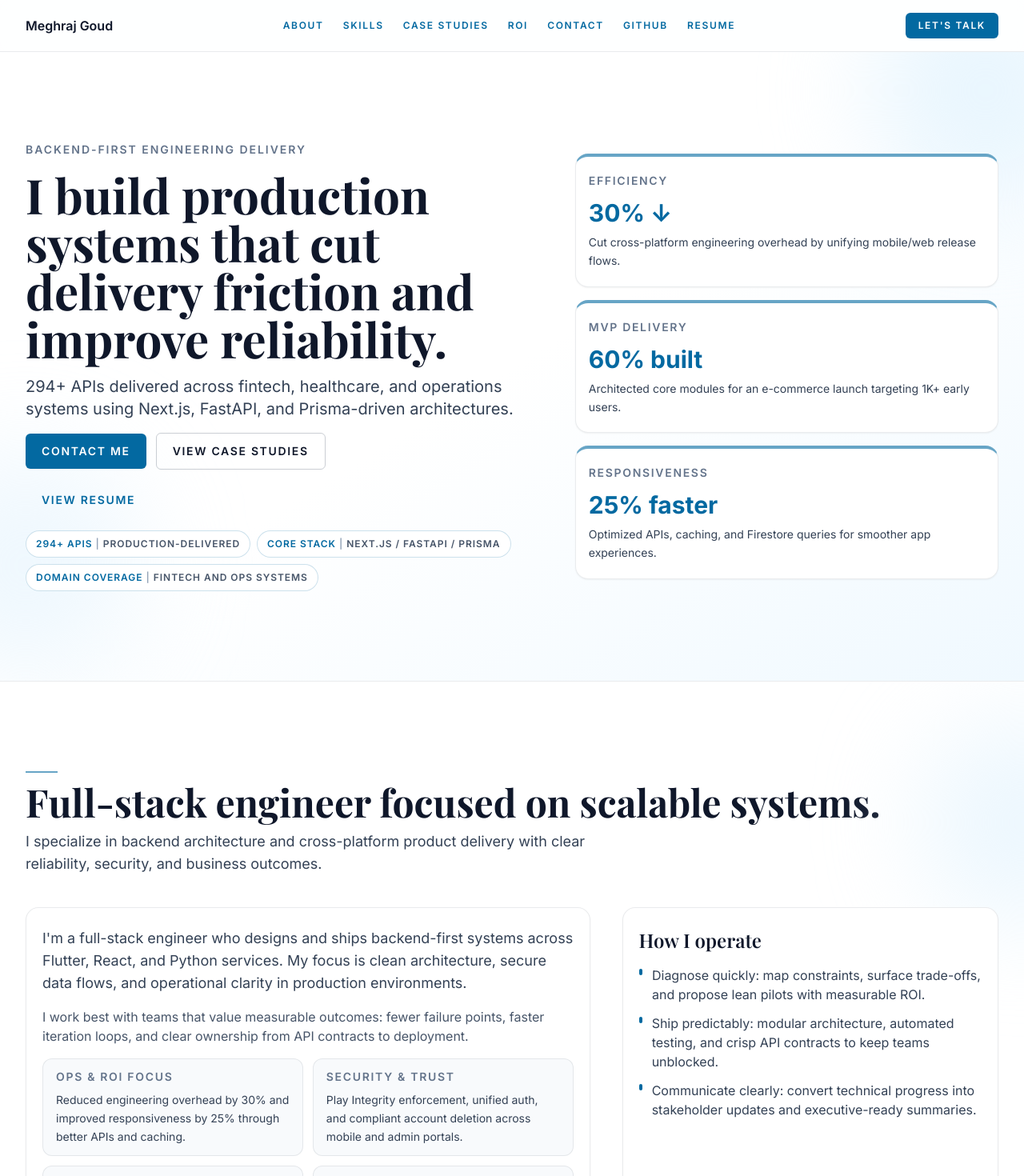
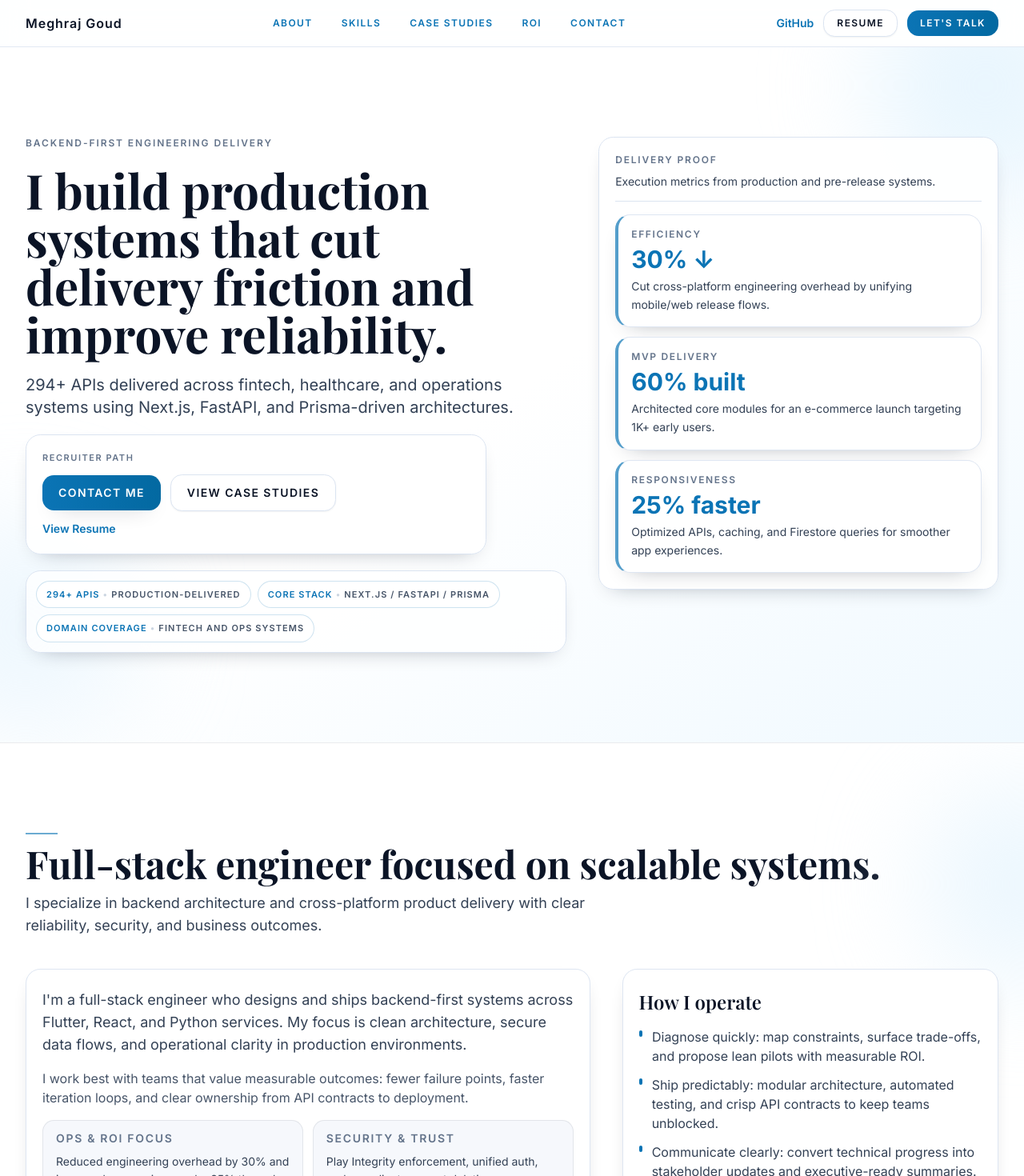
Before and after one commit to MeghrajGoudThigulla/meghraj-portfolio, a Next.js app in the folder portfolio-frontend/: page / in a window 1280 px wide. Shown: the top 1470 px of the page at 80% size. Built offline with nearby package versions, Linux system fonts and the light colour scheme.

Commit message:
feat(ui): tranche 1-2 visual foundation and hero/nav revamp

```diff
--- a/portfolio-frontend/app/globals.css
+++ b/portfolio-frontend/app/globals.css
@@ -5,6 +5,8 @@
 :root {
   color-scheme: light;
   --bottom-ui-height: 0px;
+  --section-y: 5rem;
+  --section-y-lg: 7rem;
 }
 
 html {
@@ -13,10 +15,13 @@ html {
 
 body {
   @apply bg-brand-bg text-brand-charcoal font-sans antialiased;
+  background-image:
+    radial-gradient(circle at 10% -15%, rgba(11, 116, 181, 0.1), transparent 36%),
+    radial-gradient(circle at 85% 0%, rgba(180, 83, 9, 0.08), transparent 34%);
 }
 
 a {
-  @apply text-brand-blue hover:text-brand-navy transition-colors;
+  @apply text-brand-blue hover:text-brand-navy transition-colors duration-200;
 }
 
 a:focus-visible,
@@ -41,16 +46,28 @@ h4 {
 }
 
 @layer components {
+  .section-shell {
+    @apply relative overflow-hidden py-section sm:py-24 lg:py-section-lg;
+  }
+
+  .section-band {
+    @apply border-y border-brand-border/80 bg-white;
+  }
+
+  .section-band-muted {
+    @apply border-y border-brand-border/70 bg-brand-muted/65;
+  }
+
   .btn {
-    @apply inline-flex items-center justify-center rounded-md px-5 py-3 text-sm font-semibold uppercase tracking-[0.12em] transition;
+    @apply inline-flex items-center justify-center rounded-xl px-5 py-3 text-sm font-semibold uppercase tracking-[0.1em] transition duration-200;
   }
 
   .btn-primary {
-    @apply bg-brand-blue text-white shadow-sm hover:-translate-y-0.5 hover:bg-sky-800 hover:text-white hover:shadow-md;
+    @apply bg-gradient-to-r from-brand-blue to-sky-700 text-white shadow-elev-1 hover:-translate-y-0.5 hover:shadow-elev-2 hover:text-white;
   }
 
   .btn-secondary {
-    @apply border border-brand-charcoal/25 text-brand-navy hover:-translate-y-0.5 hover:border-brand-blue hover:text-brand-blue;
+    @apply border border-brand-border bg-white text-brand-navy shadow-sm hover:-translate-y-0.5 hover:border-brand-blue hover:text-brand-blue;
   }
 
   .btn-ghost {
@@ -58,19 +75,19 @@ h4 {
   }
 
   .btn-sm {
-    @apply px-4 py-2 text-xs tracking-[0.14em];
+    @apply px-4 py-2 text-xs tracking-[0.12em];
   }
 
   .card {
-    @apply rounded-2xl border border-brand-charcoal/10 bg-brand-surface shadow-sm;
+    @apply rounded-2xl border border-brand-border/90 bg-brand-surface shadow-elev-1;
   }
 
   .card-hover {
-    @apply transition hover:-translate-y-0.5 hover:shadow-lg;
+    @apply transition duration-200 hover:-translate-y-0.5 hover:shadow-elev-2;
   }
 
   .badge-accent {
-    @apply rounded-full border border-brand-blue/20 bg-brand-blue/10 px-3 py-1 text-xs font-semibold uppercase tracking-[0.12em] text-brand-blue;
+    @apply rounded-full border border-brand-blue/20 bg-sky-50 px-3 py-1 text-xs font-semibold uppercase tracking-[0.1em] text-brand-blue;
   }
 }
 
--- a/portfolio-frontend/components/Hero.tsx
+++ b/portfolio-frontend/components/Hero.tsx
@@ -10,7 +10,7 @@ import {
 
 export default function Hero() {
   return (
-    <section className="relative overflow-hidden bg-gradient-to-br from-white via-white to-sky-50 py-20 shadow-sm sm:py-24 lg:py-28">
+    <section className="section-shell relative overflow-hidden bg-gradient-to-br from-white via-white to-sky-50 shadow-sm">
       <div
         aria-hidden
         className="pointer-events-none absolute -right-24 -top-24 h-72 w-72 rounded-full bg-sky-100/70 blur-3xl"
@@ -20,18 +20,22 @@ export default function Hero() {
         className="pointer-events-none absolute -left-28 bottom-0 h-72 w-72 rounded-full bg-sky-100/50 blur-3xl"
       />
       <div className="relative mx-auto flex max-w-7xl flex-col gap-12 px-4 sm:px-6 lg:px-8">
-        <div className="grid gap-10 lg:grid-cols-[1.1fr,0.9fr] lg:items-center">
-          <div className="flex flex-col gap-4">
-            <p className="fade-up stagger-1 max-w-prose text-sm font-semibold uppercase tracking-[0.14em] text-slate-500">
+        <div className="grid gap-10 lg:grid-cols-[1.15fr,0.85fr] lg:items-start">
+          <div className="flex flex-col gap-5">
+            <p className="fade-up stagger-1 max-w-prose text-xs font-semibold uppercase tracking-[0.16em] text-slate-500">
               {HERO_EYEBROW}
             </p>
-            <h1 className="fade-up stagger-2 text-3xl font-bold leading-tight text-brand-navy sm:text-4xl lg:text-6xl">
+            <h1 className="fade-up stagger-2 text-3xl font-bold leading-[1.08] text-brand-navy sm:text-4xl lg:text-6xl">
               {HERO_HEADLINE}
             </h1>
-            <p className="fade-up stagger-3 max-w-prose text-lg leading-relaxed text-brand-charcoal lg:text-xl">
+            <p className="fade-up stagger-3 max-w-prose text-base leading-relaxed text-brand-charcoal lg:text-xl">
               {HERO_PROOF_LINE}
             </p>
-            <div className="fade-up stagger-2 flex flex-wrap items-center gap-3">
+            <div className="fade-up stagger-2 w-full max-w-xl rounded-2xl border border-brand-border bg-white/90 p-4 shadow-elev-1 sm:p-5">
+              <p className="text-[11px] font-semibold uppercase tracking-[0.14em] text-slate-500">
+                Recruiter Path
+              </p>
+              <div className="mt-3 flex flex-wrap items-center gap-3">
                 <Link
                   href="#contact"
                   className="btn btn-primary"
@@ -45,22 +49,32 @@ export default function Hero() {
                   View Case Studies
                 </Link>
               </div>
-            <Link href="/resume" className="fade-up stagger-3 btn btn-ghost w-fit">
+              <Link href="/resume" className="mt-3 inline-flex text-sm font-semibold text-brand-blue hover:text-brand-navy hover:underline underline-offset-4">
                 View Resume
               </Link>
+            </div>
             <HeroTrustBadges badges={HERO_TRUST_BADGES} />
           </div>
 
-          <div className="grid gap-4">
+          <div className="fade-in rounded-2xl border border-brand-border bg-white/90 p-4 shadow-elev-1 sm:p-5">
+            <div className="mb-4 border-b border-brand-border pb-3">
+              <p className="text-xs font-semibold uppercase tracking-[0.15em] text-slate-500">
+                Delivery Proof
+              </p>
+              <p className="mt-2 text-sm leading-relaxed text-brand-charcoal">
+                Execution metrics from production and pre-release systems.
+              </p>
+            </div>
+            <div className="grid gap-3">
             {HERO_METRIC_CARDS.map((metric) => (
               <div
                 key={metric.label}
-                className="card card-hover fade-in border-t-4 border-t-brand-blue/60 px-4 py-5"
+                className="card card-hover border-l-4 border-l-brand-blue/70 px-4 py-4"
               >
-                <p className="text-sm font-semibold uppercase tracking-[0.12em] text-slate-500">
+                <p className="text-xs font-semibold uppercase tracking-[0.14em] text-slate-500">
                   {metric.label}
                 </p>
-                <p className="mt-3 text-3xl font-bold text-brand-blue">
+                <p className="mt-2 text-3xl font-bold leading-none text-brand-blue">
                   {metric.value}
                 </p>
                 <p className="mt-2 text-sm leading-relaxed text-brand-charcoal">
@@ -71,6 +85,7 @@ export default function Hero() {
             </div>
           </div>
         </div>
+      </div>
     </section>
   );
 }
--- a/portfolio-frontend/components/HeroTrustBadges.tsx
+++ b/portfolio-frontend/components/HeroTrustBadges.tsx
@@ -50,14 +50,17 @@ export default function HeroTrustBadges({ badges }: HeroTrustBadgesProps) {
   }, [badges]);
 
   return (
-    <ul className="fade-up stagger-3 flex flex-wrap gap-2" aria-label="Trust badges">
+    <ul
+      className="fade-up stagger-3 flex flex-wrap gap-2 rounded-2xl border border-brand-border bg-white/75 p-3 shadow-elev-1"
+      aria-label="Trust badges"
+    >
       {badges.map((badge, index) => (
         <li
           key={badge.id}
         >
           <button
             type="button"
-            className="inline-flex items-center rounded-full border border-brand-blue/20 bg-white px-3 py-2 text-xs font-semibold uppercase tracking-[0.08em] text-brand-navy transition hover:border-brand-blue/40 hover:bg-sky-50 focus-visible:outline-none focus-visible:ring-2 focus-visible:ring-brand-blue/40"
+            className="inline-flex items-center rounded-full border border-brand-blue/20 bg-white px-3 py-2 text-[11px] font-semibold uppercase tracking-[0.1em] text-brand-navy transition hover:border-brand-blue/45 hover:bg-sky-50 focus-visible:outline-none focus-visible:ring-2 focus-visible:ring-brand-blue/40"
             onClick={() => {
               trackMetric({
                 eventName: "hero_trust_badge_engaged",
@@ -86,7 +89,7 @@ export default function HeroTrustBadges({ badges }: HeroTrustBadgesProps) {
             }}
           >
             <span className="text-brand-blue">{badge.title}</span>
-            <span className="mx-1 text-slate-400">|</span>
+            <span className="mx-1 text-slate-300">•</span>
             <span className="text-slate-600">{badge.detail}</span>
           </button>
         </li>
--- a/portfolio-frontend/components/Navbar.tsx
+++ b/portfolio-frontend/components/Navbar.tsx
@@ -3,26 +3,40 @@ import MobileNav from "./MobileNav";
 import { navItems } from "./navItems";
 
 export default function Navbar() {
+  const desktopSectionItems = navItems.filter((item) => item.group === "section");
+  const desktopUtilityItems = navItems.filter((item) => item.group !== "section");
+
   return (
-    <header className="sticky top-0 z-20 border-b border-brand-charcoal/10 bg-white/85 backdrop-blur">
-      <div className="mx-auto flex max-w-7xl items-center justify-between px-4 py-4 sm:px-6 lg:px-8">
-        <Link href="#top" className="text-base font-semibold text-brand-navy">
+    <header className="sticky top-0 z-30 border-b border-brand-border/80 bg-white/90 backdrop-blur-lg">
+      <div className="mx-auto flex max-w-7xl items-center justify-between px-4 py-3 sm:px-6 lg:px-8">
+        <Link href="#top" className="text-base font-semibold tracking-[0.06em] text-brand-navy">
           Meghraj Goud
         </Link>
-        <nav className="hidden items-center gap-6 text-xs font-semibold uppercase tracking-[0.14em] text-slate-600 sm:flex">
-          {navItems.map((item) => (
+        <nav className="hidden items-center gap-5 text-xs font-semibold uppercase tracking-[0.12em] text-slate-600 lg:flex">
+          {desktopSectionItems.map((item) => (
             <Link
               key={item.href}
               href={item.href}
-              className="transition hover:text-brand-blue"
+              className="rounded-md px-2 py-1 transition hover:bg-brand-muted hover:text-brand-blue"
+            >
+              {item.label}
+            </Link>
+          ))}
+        </nav>
+        <div className="flex items-center gap-2 sm:gap-3">
+          {desktopUtilityItems.map((item) => (
+            <Link
+              key={item.href}
+              href={item.href}
+              className={`hidden lg:inline-flex ${
+                item.group === "primary" ? "btn btn-secondary btn-sm" : "text-sm font-semibold text-brand-blue hover:text-brand-navy"
+              }`}
               target={item.isExternal ? "_blank" : undefined}
               rel={item.isExternal ? "noreferrer" : undefined}
             >
               {item.label}
             </Link>
           ))}
-        </nav>
-        <div className="flex items-center gap-2">
           <MobileNav />
           <Link
             href="#contact"
--- a/portfolio-frontend/components/navItems.ts
+++ b/portfolio-frontend/components/navItems.ts
@@ -1,21 +1,23 @@
 export type NavItem = {
   href: string;
   label: string;
+  group: "section" | "external" | "primary";
   isExternal?: boolean;
 };
 
 export const navItems: NavItem[] = [
-  { href: "#about", label: "About" },
-  { href: "#skills", label: "Skills" },
-  { href: "#cases", label: "Case Studies" },
-  { href: "#roi", label: "ROI" },
-  { href: "#contact", label: "Contact" },
+  { href: "#about", label: "About", group: "section" },
+  { href: "#skills", label: "Skills", group: "section" },
+  { href: "#cases", label: "Case Studies", group: "section" },
+  { href: "#roi", label: "ROI", group: "section" },
+  { href: "#contact", label: "Contact", group: "section" },
   {
     href: "https://github.com/MeghrajGoudThigulla",
     label: "GitHub",
+    group: "external",
     isExternal: true,
   },
-  { href: "/resume", label: "Resume" },
+  { href: "/resume", label: "Resume", group: "primary" },
 ];
 
 export const navSectionIds = navItems
--- a/portfolio-frontend/tailwind.config.ts
+++ b/portfolio-frontend/tailwind.config.ts
@@ -10,21 +10,32 @@ const config: Config = {
     extend: {
       colors: {
         brand: {
-          navy: "#0f172a",
+          navy: "#0b1426",
           charcoal: "#334155",
-          blue: "#0369a1",
+          blue: "#0b74b5",
           gold: "#b45309",
-          bg: "#f8fafc",
+          bg: "#f6f8fc",
           surface: "#ffffff",
-          border: "#e2e8f0",
+          border: "#dbe4f1",
+          muted: "#eef3fb",
         },
       },
       fontFamily: {
         serif: ["var(--font-playfair)", "serif"],
         sans: ["var(--font-inter)", "sans-serif"],
       },
+      boxShadow: {
+        "elev-1": "0 10px 28px -18px rgba(11, 20, 38, 0.45)",
+        "elev-2": "0 24px 48px -28px rgba(11, 20, 38, 0.55)",
+      },
+      borderRadius: {
+        xl: "0.9rem",
+        "2xl": "1.15rem",
+      },
       spacing: {
         128: "32rem",
+        section: "5rem",
+        "section-lg": "7rem",
       },
     },
   },
```
Also changed, not shown: portfolio-frontend/components/MobileNav.tsx (+38 -12 lines). Lines whose indentation alone changed are shown as unchanged.
